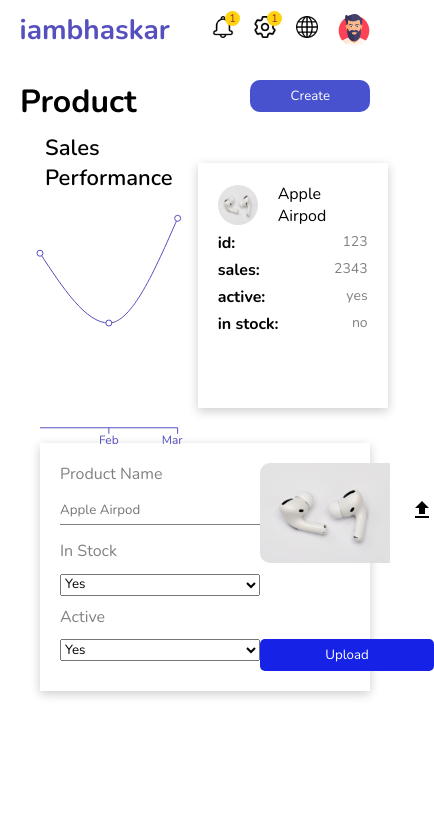
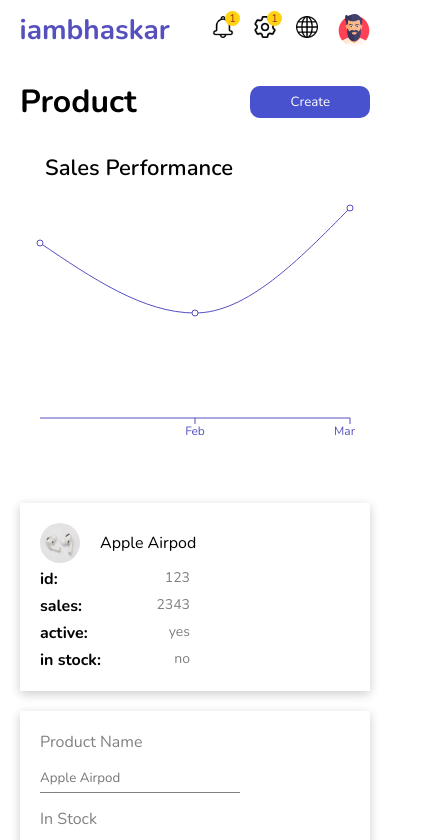
Before and after one commit to bhaskardas090/admin-panel, a React (Create React App) app: page /product/1 in a window 390 px wide. Shown: the top 840 px of the page, 434 px wide, since content can reach past the window. Built offline with nearby package versions, Linux system fonts and the light colour scheme.

Commit message:
RESPONSIVE: product section mobile responsiveness added

```diff
--- a/src/components/topbar/Topbar.jsx
+++ b/src/components/topbar/Topbar.jsx
@@ -3,13 +3,16 @@
 import setting from '../../img/setting.png'
 import language from '../../img/world.png'
 import avatar from '../../img/man.png'
-
+import { Link } from 'react-router-dom';
 
 export default function Topbar() {
   return (
     <div className={styles.topbar}>
+
       <div className={styles.topbarLogo}>
-        iambhaskar
+        <Link to="/" className={styles.link}>
+          iambhaskar
+        </Link>
       </div>
       <div className={styles.topbarIcons}>
         <div className={styles.topbarIcon}>
--- a/src/components/topbar/topbar.module.css
+++ b/src/components/topbar/topbar.module.css
@@ -15,6 +15,10 @@
   font-weight: bold;
   color: #5550bd;
   margin-left: 5%;
+}
+.link{
+  text-decoration: none;
+  color: inherit;
 }
 
 .topbarIcons{
--- a/src/pages/newProduct/newProduct.module.css
+++ b/src/pages/newProduct/newProduct.module.css
@@ -40,8 +40,3 @@
   padding: 7px 50px;
   margin-top: 40px;
 }
-
-/* RESPONSIVE DESIGN */
-@media only screen and (max-width: 600px) {
-
-}
--- a/src/pages/product/product.module.css
+++ b/src/pages/product/product.module.css
@@ -6,6 +6,7 @@
 .titleCreate{
   display: flex;
   justify-content: space-between;
+  align-items: center;
 }
 
 .productImg{
@@ -130,3 +131,21 @@
 .file{
   display: none;
 }
+
+/* RESPONSIVE DESIGN */
+@media only screen and (max-width: 600px) {
+  .salesProductDetails{
+    flex-direction: column;
+    margin-top: 20px;
+  }
+
+  .editFormPart{
+    margin: 0;
+    margin-top: 20px;
+    flex-direction: column;
+  }
+  .imageUploadSection{
+    justify-content:center;
+    margin: 20px 0;
+  }
+}
```
